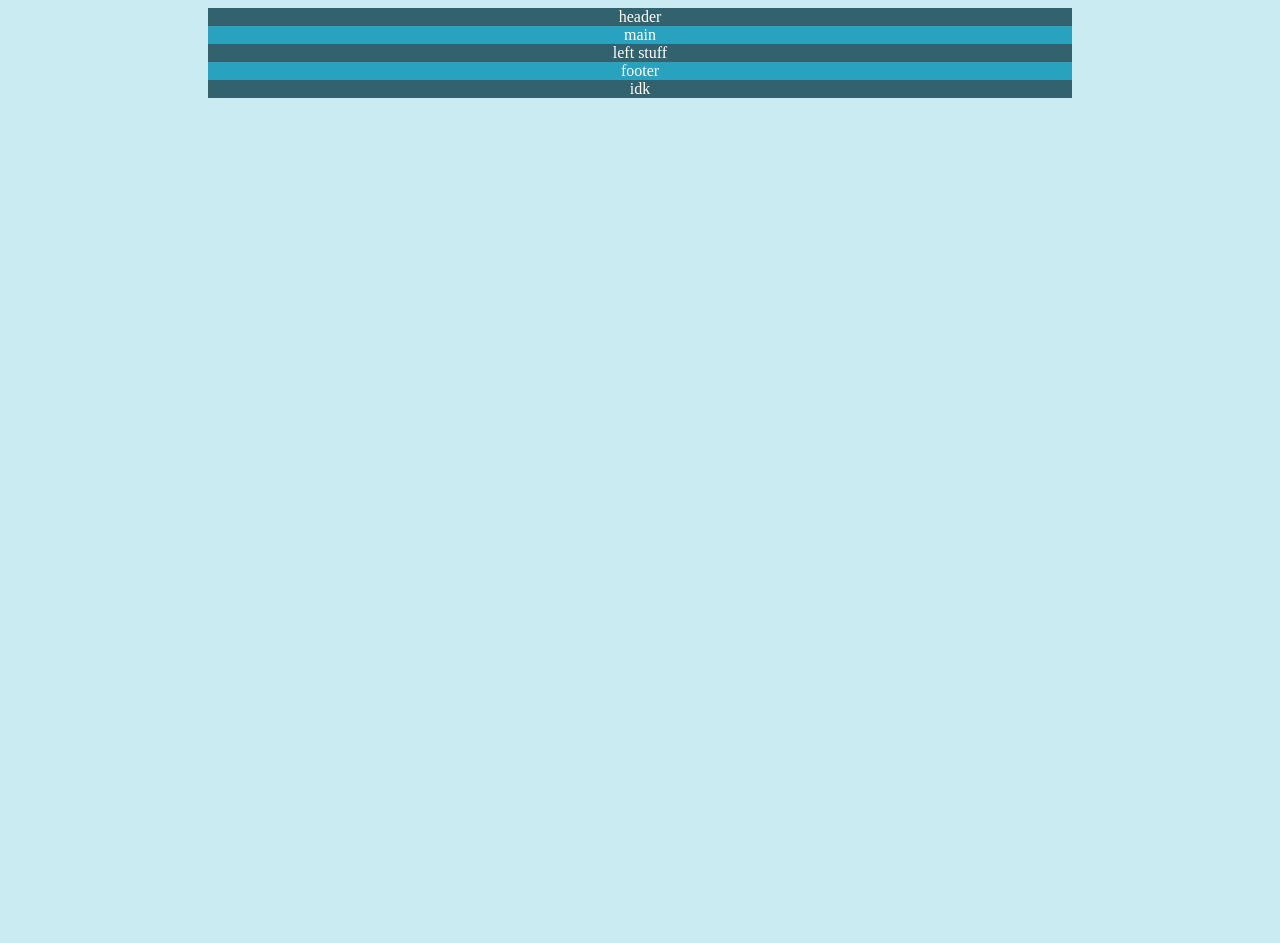
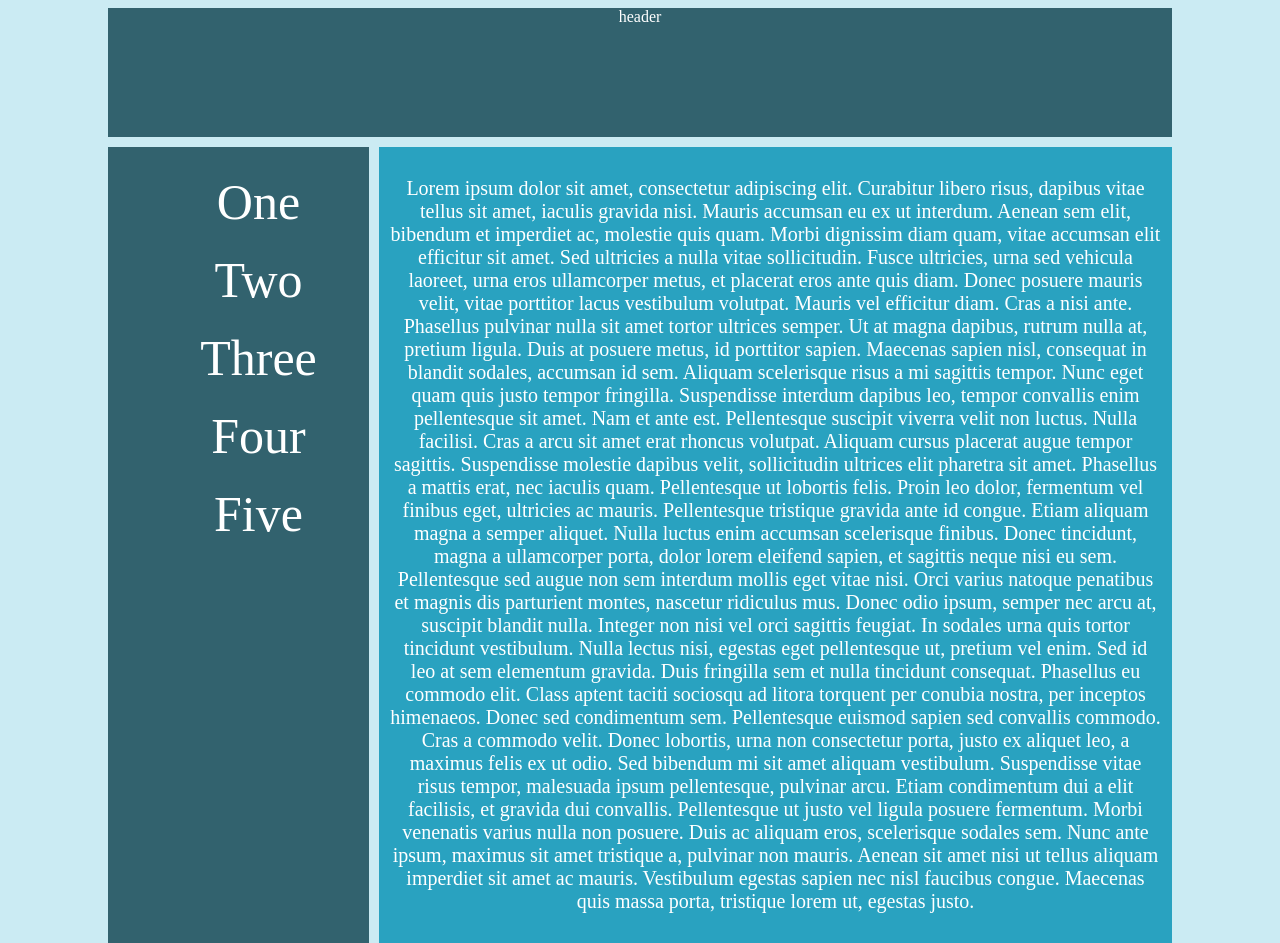
Before and after one commit to RobertNeuzil/htmlfiles, a plain HTML site: page CSSGRID/index.html in a window 1280 px wide. Shown: the top 943 px of the page. Before the commit the page ends 800 px from the top, so only its background shows below. Drawn offline with Linux system fonts and the light colour scheme.

Commit message:
grid resembling real website

```diff
--- a/CSSGRID/index.html
+++ b/CSSGRID/index.html
@@ -9,11 +9,32 @@
 <body>
 
 <div class="grid">
-	<div>header</div>
-	<div>main</div>
-	<div>left stuff</div>
-	<div>footer</div>
-	<div>idk</div>
+	<div class="header">header</div>
+
+
+	<div class="main"> <p>Lorem ipsum dolor sit amet, consectetur adipiscing elit. Curabitur libero risus, dapibus vitae tellus sit amet, iaculis gravida nisi. Mauris accumsan eu ex ut interdum. Aenean sem elit, bibendum et imperdiet ac, molestie quis quam. Morbi dignissim diam quam, vitae accumsan elit efficitur sit amet. Sed ultricies a nulla vitae sollicitudin. Fusce ultricies, urna sed vehicula laoreet, urna eros ullamcorper metus, et placerat eros ante quis diam. Donec posuere mauris velit, vitae porttitor lacus vestibulum volutpat. Mauris vel efficitur diam. Cras a nisi ante.
+
+	Phasellus pulvinar nulla sit amet tortor ultrices semper. Ut at magna dapibus, rutrum nulla at, pretium ligula. Duis at posuere metus, id porttitor sapien. Maecenas sapien nisl, consequat in blandit sodales, accumsan id sem. Aliquam scelerisque risus a mi sagittis tempor. Nunc eget quam quis justo tempor fringilla. Suspendisse interdum dapibus leo, tempor convallis enim pellentesque sit amet. Nam et ante est.
+
+	Pellentesque suscipit viverra velit non luctus. Nulla facilisi. Cras a arcu sit amet erat rhoncus volutpat. Aliquam cursus placerat augue tempor sagittis. Suspendisse molestie dapibus velit, sollicitudin ultrices elit pharetra sit amet. Phasellus a mattis erat, nec iaculis quam. Pellentesque ut lobortis felis. Proin leo dolor, fermentum vel finibus eget, ultricies ac mauris. Pellentesque tristique gravida ante id congue. Etiam aliquam magna a semper aliquet. Nulla luctus enim accumsan scelerisque finibus. Donec tincidunt, magna a ullamcorper porta, dolor lorem eleifend sapien, et sagittis neque nisi eu sem. Pellentesque sed augue non sem interdum mollis eget vitae nisi. Orci varius natoque penatibus et magnis dis parturient montes, nascetur ridiculus mus.
+
+	Donec odio ipsum, semper nec arcu at, suscipit blandit nulla. Integer non nisi vel orci sagittis feugiat. In sodales urna quis tortor tincidunt vestibulum. Nulla lectus nisi, egestas eget pellentesque ut, pretium vel enim. Sed id leo at sem elementum gravida. Duis fringilla sem et nulla tincidunt consequat. Phasellus eu commodo elit. Class aptent taciti sociosqu ad litora torquent per conubia nostra, per inceptos himenaeos. Donec sed condimentum sem. Pellentesque euismod sapien sed convallis commodo. Cras a commodo velit. Donec lobortis, urna non consectetur porta, justo ex aliquet leo, a maximus felis ex ut odio. Sed bibendum mi sit amet aliquam vestibulum.
+
+	Suspendisse vitae risus tempor, malesuada ipsum pellentesque, pulvinar arcu. Etiam condimentum dui a elit facilisis, et gravida dui convallis. Pellentesque ut justo vel ligula posuere fermentum. Morbi venenatis varius nulla non posuere. Duis ac aliquam eros, scelerisque sodales sem. Nunc ante ipsum, maximus sit amet tristique a, pulvinar non mauris. Aenean sit amet nisi ut tellus aliquam imperdiet sit amet ac mauris. Vestibulum egestas sapien nec nisl faucibus congue. Maecenas quis massa porta, tristique lorem ut, egestas justo. </p></div>
+
+
+
+	<div class="leftstuff">
+		<ul>
+		<li> One </li>
+		<li> Two </li>
+		<li> Three </li>
+		<li> Four </li>
+		<li> Five </li>
+		</ul>
+	</div>
+	<div class= "footer">footer</div>
+
 </div>
 
 
--- a/CSSGRID/style.css
+++ b/CSSGRID/style.css
@@ -14,8 +14,56 @@ body{
 
 .grid{
 	display: grid;
+	grid-template-columns: 1fr 2fr 1fr;
+	grid-template-rows: 1fr 2fr 2fr 2fr 2fr 1fr;
 	color: white;
 	text-align: center;
-	margin-left: 200px;
-	margin-right: 200px;
+	margin-left: 100px;
+	margin-right: 100px;
+	grid-gap: 10px;
+	text-align: center;
 }
+
+.header{
+	grid-column-start: 1;
+	grid-column-end: 4;
+
+}
+
+.main{
+	grid-column-start: 2;
+	grid-column-end: 4;
+	grid-row-start: 2;
+	grid-row-end: 5;
+	font-size: 20px;
+	padding: 10px;
+}
+
+.leftstuff{
+	grid-column-start: 1;
+	grid-column-end: 2;
+	grid-row-start: 2;
+	grid-row-end: 5;
+	]
+}
+
+.leftstuff li{
+	padding: 10px;
+	font-size: 50px;
+	list-style: none;
+	font-weight: 900px;
+}
+
+.footer{
+	grid-column-start: 1;
+	grid-column-end: 4;
+	grid-row-start: 6;
+	grid-row-end: 7;
+}
+
+.idk{
+	grid-column-start: 2;
+	grid-column-end: 4;
+	grid-row-start: 5;
+	grid-row-end: 6;
+}
```
